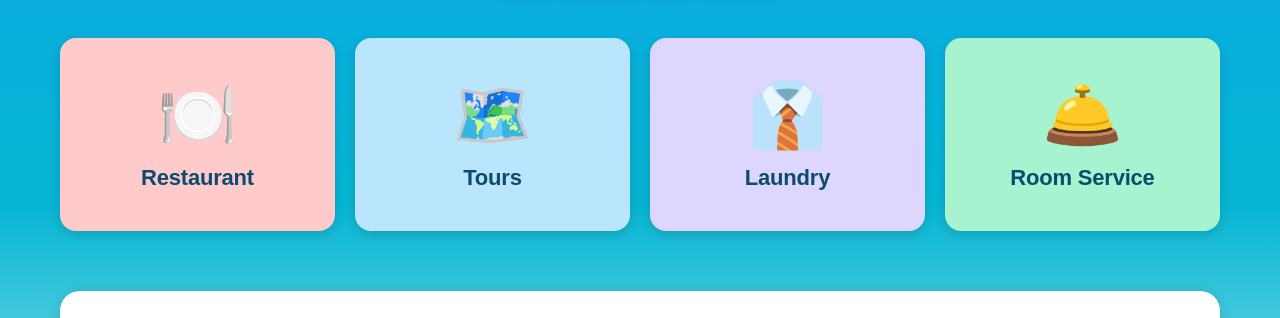
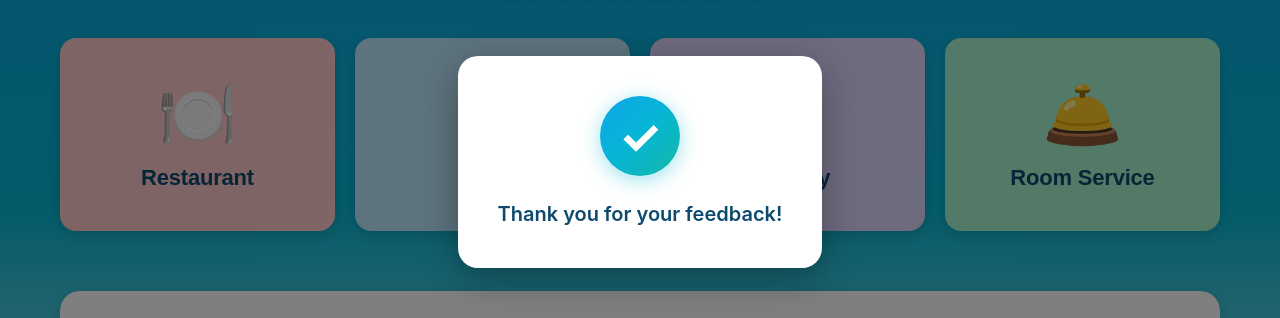
Before and after one commit to nethann/bluewhales, a React (Vite) app: page / in a window 1280 px wide. Both pictures are taken after typing "Sample" into the empty fields and a click on the button "Send". Shown: the part 238-556 px from the top of the page. Built offline with nearby package versions, Linux system fonts and the light colour scheme; no server answers.

Commit message:
updated success modals

```diff
--- a/src/App.tsx
+++ b/src/App.tsx
@@ -1,6 +1,7 @@
 import { useState } from 'react';
 import Modal from './components/Modal';
 import RoomServiceModal from './components/RoomServiceModal';
+import SuccessModal from './components/SuccessModal';
 import { translations, languageNames, type Language } from './translations';
 import { sendFeedback } from './utils/googleSheets';
 import './App.css';
@@ -9,6 +10,8 @@ function App() {
   const [language, setLanguage] = useState<Language>('en');
   const [activeModal, setActiveModal] = useState<string | null>(null);
   const [feedback, setFeedback] = useState('');
+  const [isSuccessOpen, setIsSuccessOpen] = useState(false);
+  const [successMessage, setSuccessMessage] = useState('');
 
   const t = translations[language];
 
@@ -16,16 +19,14 @@ function App() {
     e.preventDefault();
     if (feedback.trim()) {
       // Send to Google Sheets
-      const success = await sendFeedback({
+      await sendFeedback({
         feedback: feedback,
         language: language,
       });
 
-      if (success) {
-        alert('Thank you for your feedback!');
-      } else {
-        alert('Thank you! Your feedback has been received.');
-      }
+      // Show success message
+      setSuccessMessage(t.feedbackSuccess);
+      setIsSuccessOpen(true);
 
       setFeedback('');
     }
@@ -150,6 +151,13 @@ function App() {
         t={t}
         language={language}
       />
+
+      {/* Success Modal */}
+      <SuccessModal
+        isOpen={isSuccessOpen}
+        onClose={() => setIsSuccessOpen(false)}
+        message={successMessage}
+      />
     </div>
   );
 }
--- a/src/components/RoomServiceModal.tsx
+++ b/src/components/RoomServiceModal.tsx
@@ -1,5 +1,6 @@
 import { useState } from 'react';
 import Modal from './Modal';
+import SuccessModal from './SuccessModal';
 import { Translations, Language } from '../translations';
 import { sendRoomServiceRequest } from '../utils/googleSheets';
 import './RoomServiceModal.css';
@@ -22,6 +23,8 @@ export default function RoomServiceModal({ isOpen, onClose, t, language }: RoomS
     changeTowels: false,
     emptyTrash: false,
   });
+  const [isSuccessOpen, setIsSuccessOpen] = useState(false);
+  const [successMessage, setSuccessMessage] = useState('');
 
   const handleServiceToggle = (service: keyof typeof services) => {
     setServices((prev) => ({
@@ -45,11 +48,9 @@ export default function RoomServiceModal({ isOpen, onClose, t, language }: RoomS
       language: language,
     });
 
-    if (success) {
-      alert('Room service request submitted successfully!');
-    } else {
-      alert('Request sent! We will process it shortly.');
-    }
+    // Show success message
+    setSuccessMessage(t.roomServiceSuccess);
+    setIsSuccessOpen(true);
 
     // Reset form
     setSelectedDate('');
@@ -69,6 +70,7 @@ export default function RoomServiceModal({ isOpen, onClose, t, language }: RoomS
   const today = new Date().toISOString().split('T')[0];
 
   return (
+    <>
       <Modal isOpen={isOpen} onClose={onClose} title={t.roomServiceTitle}>
         <form onSubmit={handleSubmit} className="room-service-form">
           <div className="form-group">
@@ -158,5 +160,12 @@ export default function RoomServiceModal({ isOpen, onClose, t, language }: RoomS
           </button>
         </form>
       </Modal>
+
+      <SuccessModal
+        isOpen={isSuccessOpen}
+        onClose={() => setIsSuccessOpen(false)}
+        message={successMessage}
+      />
+    </>
   );
 }
--- /dev/null
+++ b/src/components/SuccessModal.css
@@ -0,0 +1,87 @@
+.success-overlay {
+  position: fixed;
+  top: 0;
+  left: 0;
+  right: 0;
+  bottom: 0;
+  background: rgba(0, 0, 0, 0.5);
+  display: flex;
+  justify-content: center;
+  align-items: center;
+  z-index: 2000;
+  animation: fadeIn 0.2s ease-out;
+}
+
+.success-content {
+  background: white;
+  border-radius: 20px;
+  padding: 40px;
+  text-align: center;
+  box-shadow: 0 10px 40px rgba(0, 0, 0, 0.3);
+  animation: successSlideUp 0.3s ease-out;
+  max-width: 400px;
+  margin: 20px;
+}
+
+@keyframes successSlideUp {
+  from {
+    transform: translateY(30px) scale(0.9);
+    opacity: 0;
+  }
+  to {
+    transform: translateY(0) scale(1);
+    opacity: 1;
+  }
+}
+
+.success-icon {
+  width: 80px;
+  height: 80px;
+  background: linear-gradient(135deg, #0ea5e9 0%, #06b6d4 50%, #14b8a6 100%);
+  color: white;
+  border-radius: 50%;
+  display: flex;
+  align-items: center;
+  justify-content: center;
+  font-size: 48px;
+  font-weight: bold;
+  margin: 0 auto 24px;
+  box-shadow: 0 4px 20px rgba(6, 182, 212, 0.4);
+  animation: checkPop 0.4s ease-out 0.2s both;
+}
+
+@keyframes checkPop {
+  0% {
+    transform: scale(0);
+  }
+  50% {
+    transform: scale(1.1);
+  }
+  100% {
+    transform: scale(1);
+  }
+}
+
+.success-message {
+  font-size: 20px;
+  font-weight: 600;
+  color: #0c4a6e;
+  margin: 0;
+  line-height: 1.4;
+}
+
+@media (max-width: 480px) {
+  .success-content {
+    padding: 32px 24px;
+  }
+
+  .success-icon {
+    width: 70px;
+    height: 70px;
+    font-size: 42px;
+  }
+
+  .success-message {
+    font-size: 18px;
+  }
+}
--- /dev/null
+++ b/src/components/SuccessModal.tsx
@@ -0,0 +1,31 @@
+import { useEffect } from 'react';
+import './SuccessModal.css';
+
+interface SuccessModalProps {
+  isOpen: boolean;
+  onClose: () => void;
+  message: string;
+}
+
+export default function SuccessModal({ isOpen, onClose, message }: SuccessModalProps) {
+  useEffect(() => {
+    if (isOpen) {
+      const timer = setTimeout(() => {
+        onClose();
+      }, 3000); // Auto-close after 3 seconds
+
+      return () => clearTimeout(timer);
+    }
+  }, [isOpen, onClose]);
+
+  if (!isOpen) return null;
+
+  return (
+    <div className="success-overlay" onClick={onClose}>
+      <div className="success-content" onClick={(e) => e.stopPropagation()}>
+        <div className="success-icon">✓</div>
+        <p className="success-message">{message}</p>
+      </div>
+    </div>
+  );
+}
--- a/src/translations.ts
+++ b/src/translations.ts
@@ -37,6 +37,10 @@ export interface Translations {
   // Tours modal
   toursTitle: string;
   toursInfo: string;
+
+  // Success messages
+  roomServiceSuccess: string;
+  feedbackSuccess: string;
 }
 
 export const translations: Record<Language, Translations> = {
@@ -73,6 +77,9 @@ export const translations: Record<Language, Translations> = {
 
     toursTitle: 'Available Tours',
     toursInfo: 'Tour Information',
+
+    roomServiceSuccess: 'Room service request submitted successfully!',
+    feedbackSuccess: 'Thank you for your feedback!',
   },
 
   ru: {
@@ -108,6 +115,9 @@ export const translations: Record<Language, Translations> = {
 
     toursTitle: 'Доступные туры',
     toursInfo: 'Информация о турах',
+
+    roomServiceSuccess: 'Запрос на обслуживание номера успешно отправлен!',
+    feedbackSuccess: 'Спасибо за ваш отзыв!',
   },
 
   de: {
@@ -143,6 +153,9 @@ export const translations: Record<Language, Translations> = {
 
     toursTitle: 'Verfügbare Touren',
     toursInfo: 'Tour-Informationen',
+
+    roomServiceSuccess: 'Zimmerservice-Anfrage erfolgreich gesendet!',
+    feedbackSuccess: 'Vielen Dank für Ihr Feedback!',
   },
 
   au: {
@@ -178,6 +191,9 @@ export const translations: Record<Language, Translations> = {
 
     toursTitle: 'Available Tours',
     toursInfo: 'Tour Information',
+
+    roomServiceSuccess: 'Room service request submitted successfully!',
+    feedbackSuccess: 'Thank you for your feedback!',
   },
 
   he: {
@@ -213,6 +229,9 @@ export const translations: Record<Language, Translations> = {
 
     toursTitle: 'טיולים זמינים',
     toursInfo: 'מידע על טיולים',
+
+    roomServiceSuccess: 'בקשת שירות חדרים נשלחה בהצלחה!',
+    feedbackSuccess: 'תודה על המשוב שלכם!',
   },
 };
 
```
Lines whose indentation alone changed are shown as unchanged.
